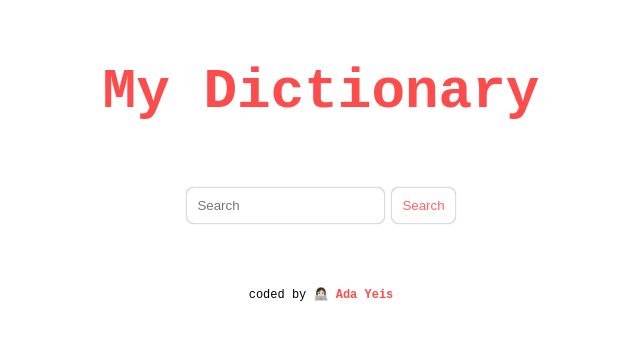
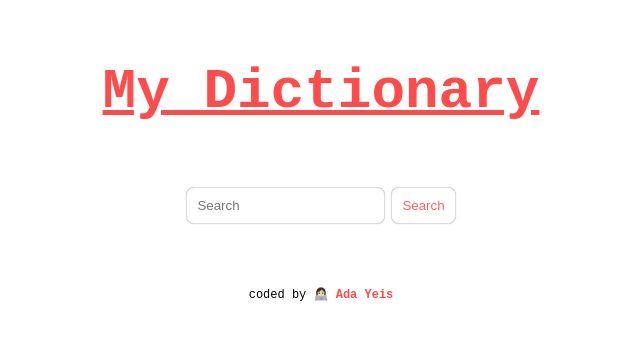
Before and after one commit to adayeis/my-dictionary-app-react-project, a React (Create React App) app: page / in a window 1280 px wide. Shown: the top 340 px of the page, without its empty margins (319-959 px from the left). Built offline with nearby package versions, Linux system fonts and the light colour scheme.

Commit message:
added images section css

```diff
--- a/src/App.css
+++ b/src/App.css
@@ -1,9 +1,11 @@
 .App .container {
   margin: 60px auto;
   display: block;
+  max-width: 960px;
 }
 
-.App h1 {
+.App h1 a {
+  display: block;
   text-align: center;
   font-size: 56px;
   color: rgba(252, 0, 0, 0.7);
--- a/src/App.js
+++ b/src/App.js
@@ -6,7 +6,10 @@ function App() {
     <div className="App">
       <div className="container">
         <header>
-          <h1>My Dictionary</h1>
+          <h1>
+            {" "}
+            <a href="/">My Dictionary</a>{" "}
+          </h1>
         </header>
         <main>
           <Dictionary />
--- a/src/SearchImages.css
+++ b/src/SearchImages.css
@@ -1,7 +1,19 @@
 .SearchImages img {
   width: 30%;
-  background-color: rgb(240, 248, 255, 0.6);
-  padding: 5px;
-  margin: 5px;
+  background-color: rgba(255, 255, 255, 0.6);
+  padding: 3px;
+  margin: 3px;
   border-radius: 10px;
 }
+
+@media (max-width: 700px) {
+  .SearchImages img {
+    width: 45%;
+  }
+}
+
+@media (max-width: 768px) {
+  .SearchImages img {
+    width: 45%;
+  }
+}
--- a/src/SearchImages.js
+++ b/src/SearchImages.js
@@ -1,5 +1,5 @@
 import axios from "axios";
-import { useState } from "react";
+import { useState, useEffect } from "react";
 import "./SearchImages.css";
 
 export default function SearchImages(props) {
@@ -13,13 +13,18 @@ export default function SearchImages(props) {
     let imagesApiUrl = `https://api.shecodes.io/images/v1/search?query=${props.keyword}&key=${imagesApiKey}`;
     axios.get(imagesApiUrl).then(searchImages);
   }
+
+  useEffect(() => {
+    setImages(null);
+  }, [props.keyword]);
+
   if (images) {
     return (
       <section className="SearchImages">
         {" "}
         {images.map(function (image, index) {
           return (
-            <img key={index} src={image.src.original} alt={props.keyword} />
+            <img key={index} src={image.src.landscape} alt={props.keyword} />
           );
         })}
       </section>
```
